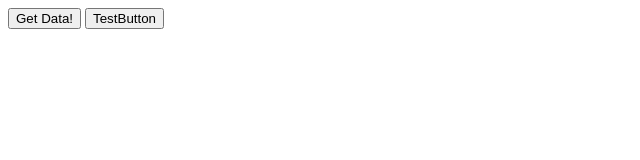
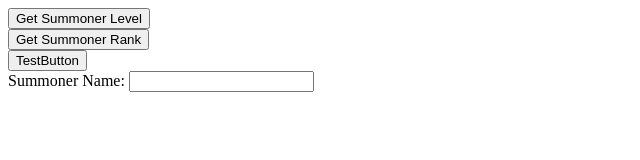
Before and after one commit to BAAAKA/Riot_ApiSite, a plain HTML site: page index.html in a window 1280 px wide. Shown: the whole page, without its empty margins (0-640 px from the left). Drawn offline with nearby package versions, Linux system fonts and the light colour scheme; no server answers.

Commit message:
Manual Summoner Name Input added

```diff
--- a/index.html
+++ b/index.html
@@ -7,31 +7,29 @@
 
     <script>
     var requestUrlList = {
-      summonerByName:"https://euw1.api.riotgames.com/lol/summoner/v4/summoners/by-name/KAWAII%20BAAAKA?api_key=",
-      leagueByPuuid:"https://euw1.api.riotgames.com/lol/league/v4/entries/by-summoner/WDC3IO0e_VMFvHRalwX3S-ILK9DnQMHwHyCcsnV-fK0TQq8?api_key=",
+      summonerByName:"https://euw1.api.riotgames.com/lol/summoner/v4/summoners/by-name/",
+      leagueByID:"https://euw1.api.riotgames.com/lol/league/v4/entries/by-summoner/",
+      theEnd:"?api_key=",
     };
     var BasicSummonerInfo;
     var codeFileName="../Stuff/riotAPIcode.txt"
-
-    //Set RequestURL
-    var requestUrl=requestUrlList['summonerByName']
     //Variable apikey has content of codeFileName
     var apikey=readTextFile(codeFileName)
-    //combine API Key with URL
-    var completeRequestUrl=requestUrl.concat(apikey);
+    var summonerName="KAWAII BAAAKA"
     //Get Basic Info about Summoner
-    leagueRequest(function(returnData){
+    leagueRequest(getCompleteRequestUrl(summonerName,'summonerByName',apikey),function(returnData){
+      BasicSummonerInfo=returnData;
       alert(returnData["name"])
-      BasicSummonerInfo=returnData;
     });
 
     //When any Button pressed
     function reply_click(clicked_id){
       //Databutton
-      alert(BasicSummonerInfo["name"])
-      if (clicked_id == "dataButton") {
-        leagueRequest(function(returnData){
+      if (clicked_id == "IDInfo") {
 
+        alert(document.getElementById('inputField').value);
+        leagueRequest(getCompleteRequestUrl(BasicSummonerInfo["id"],'leagueByID',apikey),function(returnData){
+          alert(returnData["0"]["tier"])
         });
       }
       //testButton
@@ -39,7 +37,9 @@
         testAlert(apikey);
       }
     };
-    function leagueRequest(returnData){
+    function leagueRequest(completeRequestUrl,returnData){
+      //completeRequestUrl URL+Key
+      //returnData to return Data because of asynchronous ajax
       $.ajax({
           url: completeRequestUrl,
           type: 'GET',
@@ -65,13 +65,22 @@
       rawFile.send(null);
       return rawFile.responseText;
     }
+    function getCompleteRequestUrl(summonerData,requestUrlName,apikey){
+      if(requestUrlName=="summonerByName"){
+        summonerData=encodeURI(summonerData);
+      }
+      //combine URL with (Encoded Summonername) or other + API KEY "header" + API Key
+      var CompleteRequestUrl=requestUrlList[requestUrlName].concat(summonerData.concat(requestUrlList["theEnd"].concat(apikey)));
+      return CompleteRequestUrl;
+    }
     </script>
 
 
   </head>
   <body>
-    <button id="dataButton" onClick="reply_click(this.id)">Get Data!</button>
-    <button id="testButton" onClick="reply_click(this.id)">TestButton</button>
-
+    <button id="summonerInfo" onClick="reply_click(this.id)">Get Summoner Level</button><br>
+    <button id="IDInfo" onClick="reply_click(this.id)">Get Summoner Rank</button><br>
+    <button id="testButton" onClick="reply_click(this.id)">TestButton</button><br>
+    Summoner Name: <input id="inputField" type="text" value=""><br>
   </body>
 </html>
```
